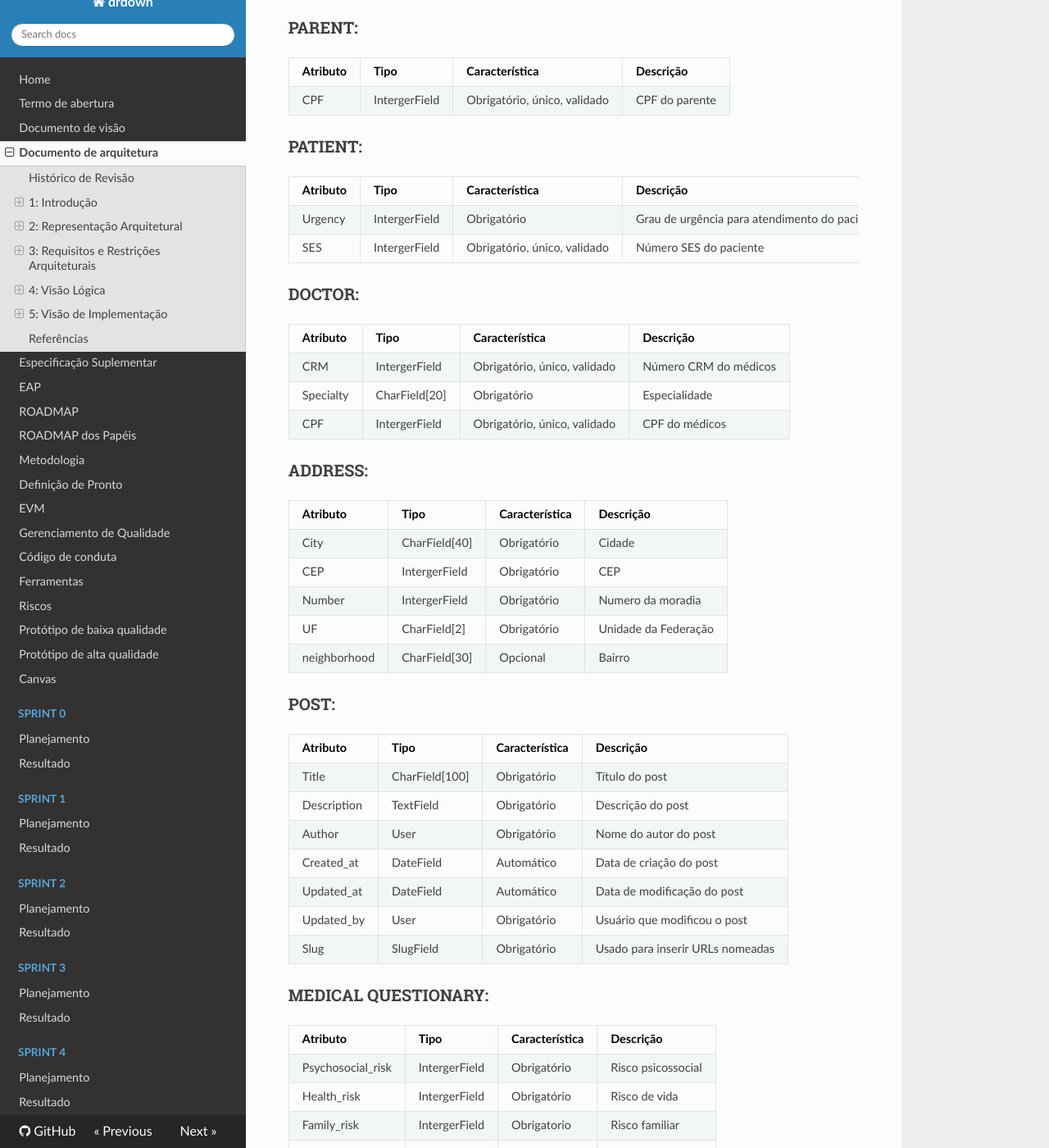
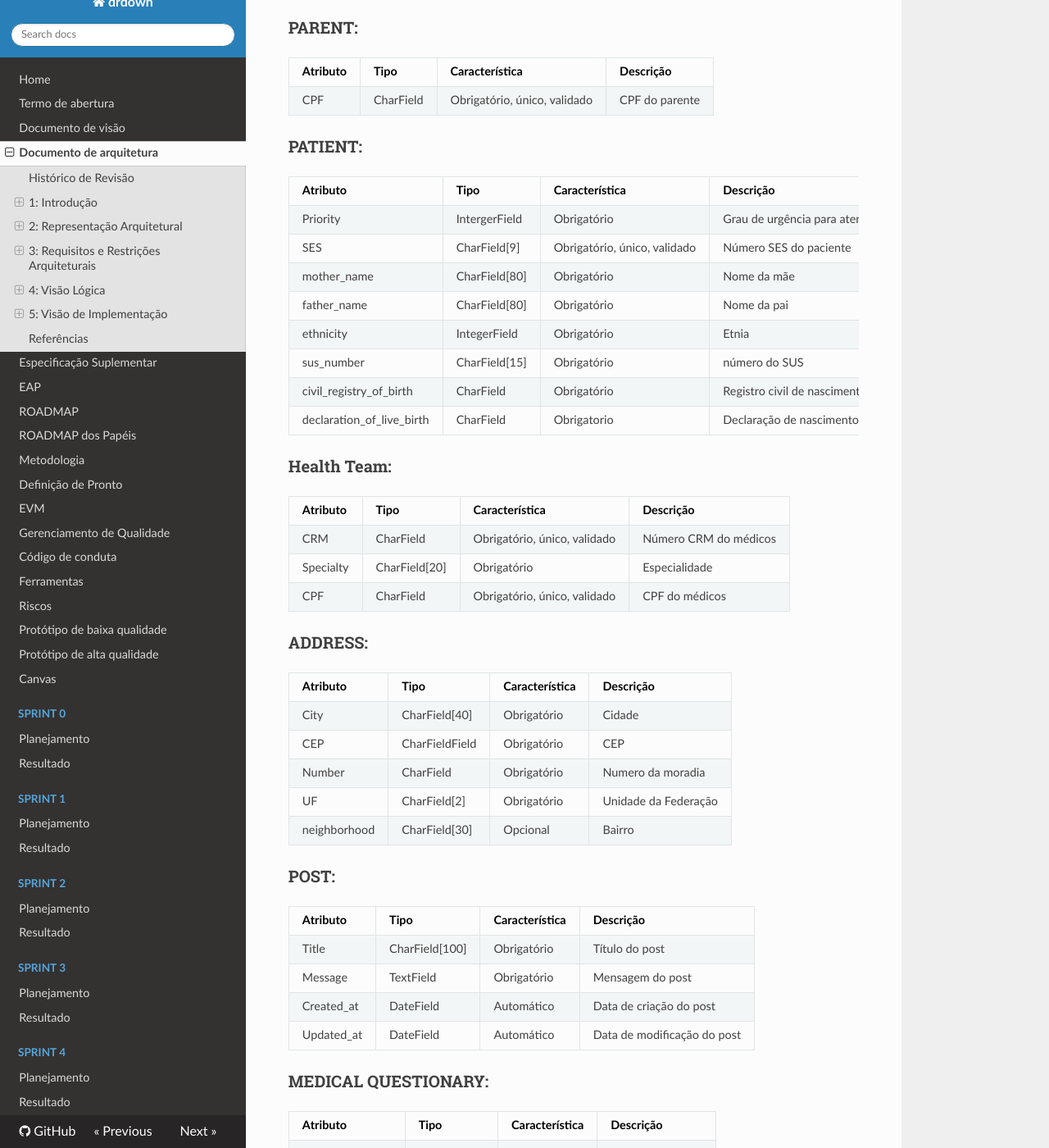
Before and after one commit to fga-eps-mds/2018.1-Dr-Down, an MkDocs documentation site: the page built from docs/mds/ARCHITECTURE_DOCUMENT.md, in a window 1280 px wide and 1400 px high, scrolled down 10552 px. Shown: the whole window at 82% size. Built offline with MkDocs 1.6.1, drawn with Linux system fonts in a browser that asks for light colours; nearby versions of some CDN libraries; old or Windows-style settings are respelled for this version of MkDocs; some of the changed text lies outside the part shown.

Commit message:
Changes in MER
Adding fields in patients

change category by post

adding commentaries

Co-authored-by: Geovanna Ramos <geovannna.1998@gmail.com>

```diff
--- a/docs/mds/ARCHITECTURE_DOCUMENT.md
+++ b/docs/mds/ARCHITECTURE_DOCUMENT.md
@@ -261,7 +261,7 @@
 |---|---|---|---|
 | Name | CharField[100] | Obrigatório | Nome completo do usuário |
 | Email | CharField[50] | Obrigatório, único | Email será usado como username do usuário |
-| Telephone| IntergerField | Obrigatório | Telefone do usuário |
+| Telephone| CharField | Obrigatório | Telefone do usuário |
 | Photo | Image | Opcional | Foto do usuário |
 | Is_active | Boolean | Obrigatório | Verifica se o usuário está ativo no sistema |
 | Is_superuser | Boolean | Obrigatório | Verifica se o usuário é um super administrador |
@@ -275,37 +275,44 @@
 
 | Atributo | Tipo | Característica | Descrição |
 |---|---|---|---|
-| CPF | IntergerField | Obrigatório, único, validado | CPF do funcionário |
+| CPF | CharField | Obrigatório, único, validado | CPF do funcionário |
 | Departament | CharField[30] | Obrigatório | Departamento do funcionário |
 
 ### PARENT:
 
 | Atributo | Tipo | Característica | Descrição |
 |---|---|---|---|
-| CPF | IntergerField | Obrigatório, único, validado | CPF do parente |
+| CPF | CharField | Obrigatório, único, validado | CPF do parente |
 
 ### PATIENT:
 
 | Atributo | Tipo | Característica | Descrição |
 |---|---|---|---|
-| Urgency | IntergerField | Obrigatório | Grau de urgência para atendimento do paciente |
-| SES | IntergerField | Obrigatório, único, validado | Número SES do paciente |
+| Priority | IntergerField | Obrigatório | Grau de urgência para atendimento do paciente |
+| SES | CharField[9] | Obrigatório, único, validado | Número SES do paciente |
+| mother_name | CharField[80] | Obrigatório | Nome da mãe |
+| father_name | CharField[80] | Obrigatório | Nome da pai |
+| ethnicity | IntegerField | Obrigatório | Etnia |
+| sus_number | CharField[15] | Obrigatório | número do SUS |
+| civil_registry_of_birth | CharField | Obrigatório | Registro civil de nascimento |
+| declaration_of_live_birth | CharField | Obrigatorio | Declaração de nascimento |
 
-### DOCTOR:
+
+### Health Team:
 
 | Atributo | Tipo | Característica| Descrição |
 |---|---|---|---|
-| CRM | IntergerField | Obrigatório, único, validado | Número CRM do médicos |
+| CRM | CharField | Obrigatório, único, validado | Número CRM do médicos |
 | Specialty | CharField[20] | Obrigatório | Especialidade |
-| CPF | IntergerField | Obrigatório, único, validado | CPF do médicos |
+| CPF | CharField | Obrigatório, único, validado | CPF do médicos |
 
 ### ADDRESS:
 
 | Atributo | Tipo | Característica| Descrição |
 |---|---|---|---|
 | City | CharField[40] | Obrigatório | Cidade |
-| CEP | IntergerField | Obrigatório | CEP |
-| Number |  IntergerField | Obrigatório | Numero da moradia|
+| CEP | CharFieldField | Obrigatório | CEP |
+| Number |  CharField | Obrigatório | Numero da moradia|
 | UF | CharField[2] | Obrigatório | Unidade da Federação |
 | neighborhood | CharField[30] | Opcional | Bairro |
 
@@ -314,12 +321,9 @@
 | Atributo | Tipo | Característica | Descrição |
 |---|---|---|---|
 | Title |CharField[100] | Obrigatório | Título do post |
-| Description | TextField | Obrigatório | Descrição do post |
-| Author | User | Obrigatório | Nome do autor do post |
+| Message | TextField | Obrigatório | Mensagem do post |
 | Created_at | DateField | Automático | Data de criação do post |
 | Updated_at | DateField | Automático | Data de modificação do post |
-| Updated_by | User | Obrigatório | Usuário que modificou o post |
-|Slug | SlugField | Obrigatório | Usado para inserir URLs nomeadas |
 
 ### MEDICAL QUESTIONARY:
 
@@ -355,14 +359,23 @@
 | Date | DateField | Obrigatório | Data do compromisso |
 | Description | TextField | Opcional | Descrição do compromisso |
 
-### TOPIC:
+### Categoty:
 
 | Atributo | Tipo | Característica | Descrição |
 |---|---|---|---|
-| Title | CharField[100] | Obrigatório | Título do tópico |
-| Subject | TextField | Obrigatório | Assunto do tópico |
-| Last_update | DateField | Automático | Último data atualizada |
+| name | CharField[100] | Obrigatório | Nome da categoria |
+| Description | TextField | Obrigatório | Assunto da categoria |
 | Slug | SlugField | Obrigatorio | Usado para inserir URLs renomeadas |
+
+### Commentary:
+
+| Atributo | Tipo | Característica | Descrição |
+|---|---|---|---|
+| Message | TextField | Obrigatório | Mensagem do comentário |
+| Created_at | DateField | Automático | Data de criação do comentário |
+| Updated_at | DateField | Automático | Data de modificação do comentário |
+
+
 
 ### RELACIONAMENTOS:
 
@@ -413,6 +426,13 @@
 Um evento pode ter apenas um endereço, e um endereço pode ter apenas um evento.
 
 Cardinalidade: 1 X 1
+
+
+#### 9 - CATEGORIES tem POSTS:
+
+Um post pode conter uma única categoria, e uma categoria pode conter vários posts.
+
+Cardinalidade: 1 X N
 
 ## Referências
 
```
Also changed, not shown: other parts of docs/mds/ARCHITECTURE_DOCUMENT.md (+2 -2 lines).
